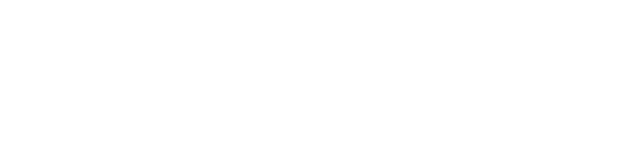
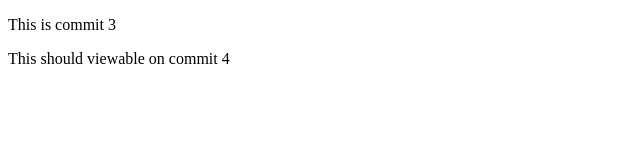
Before and after one commit to sdeborja/Profile, a plain HTML site: page index.html in a window 1280 px wide. Shown: the whole page, without its empty margins (0-640 px from the left). Drawn offline with Linux system fonts and the light colour scheme.

Commit message:
commit 4

```diff
--- a/index.html
+++ b/index.html
@@ -7,7 +7,8 @@
 </head>
 <body>
 
-    <This should viewable on commit 3</>
+    <p>This is commit 3</p>
+    <p>This should viewable on commit 4</p>
 
 </body>
 </html>
```
